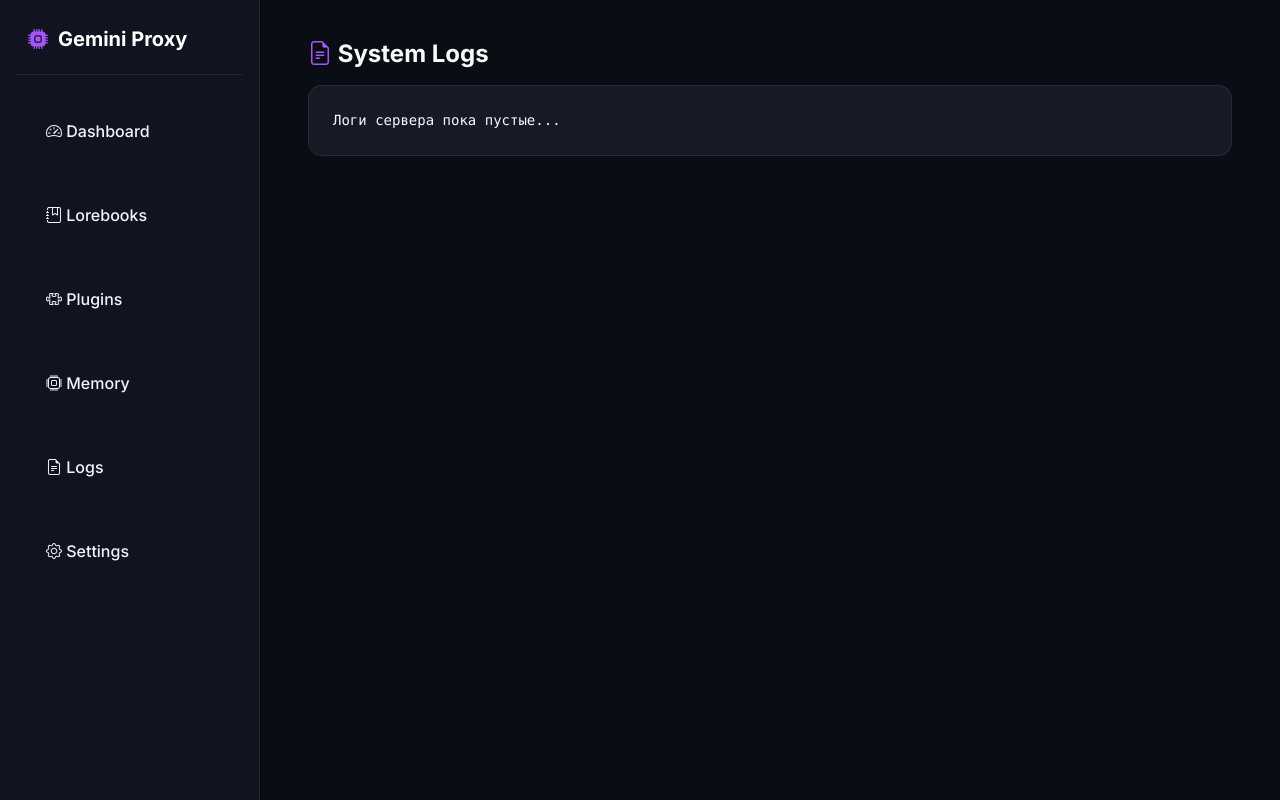
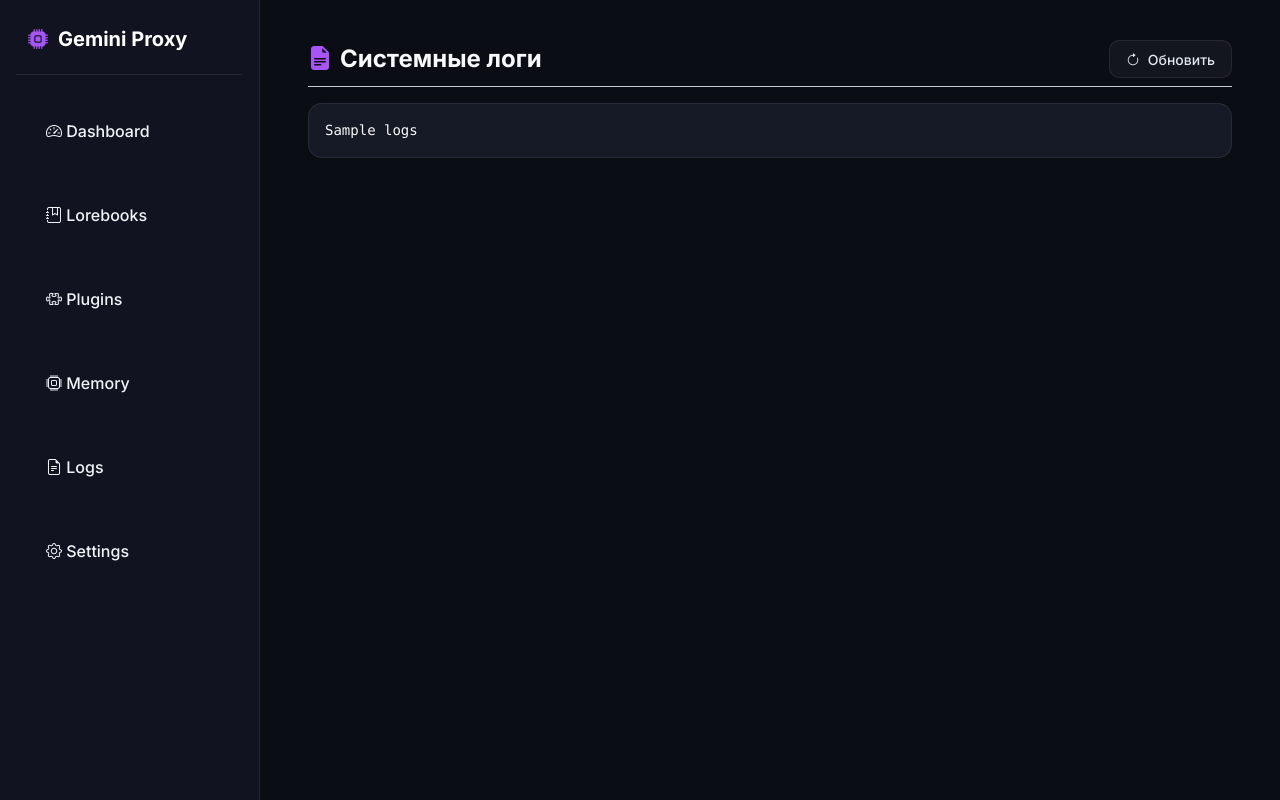
Before and after one commit to EpiksXX/proxi, a Flask app: template admin/templates/logs.html in a window 1280 px wide. Run offline with Flask 3, Linux system fonts and the light colour scheme; the template is opened without the code that fills it: most values are stand-ins (such as "Sample title", 1, 10 or a date in 2020).

Commit message:
logs.html

```diff
--- a/admin/templates/logs.html
+++ b/admin/templates/logs.html
@@ -4,9 +4,18 @@
 
 {% block content %}
 <div class="container-fluid p-3">
-    <h4 class="fw-bold mb-3 text-light"><i class="bi bi-file-earmark-text" style="color: var(--accent-purple);"></i> System Logs</h4>
-    <div class="lorebook-card p-4">
-        <pre class="text-light small m-0 font-monospace">Логи сервера пока пустые...</pre>
+    <div class="d-flex justify-content-between align-items-center mb-3 pb-2 border-bottom border-secondary-subtle">
+        <h4 class="fw-bold m-0 text-light d-flex align-items-center gap-2">
+            <i class="bi bi-file-earmark-text-fill" style="color: var(--accent-purple);"></i>
+            <span>Системные логи</span>
+        </h4>
+        <button class="btn btn-sm btn-outline-custom" onclick="location.reload()">
+            <i class="bi bi-arrow-clockwise me-1"></i> Обновить
+        </button>
+    </div>
+
+    <div class="lorebook-card p-3">
+        <pre class="m-0 text-light font-monospace small" style="max-height: 70vh; overflow-y: auto; white-space: pre-wrap; word-break: break-word;">{{ logs }}</pre>
     </div>
 </div>
 {% endblock %}
```
